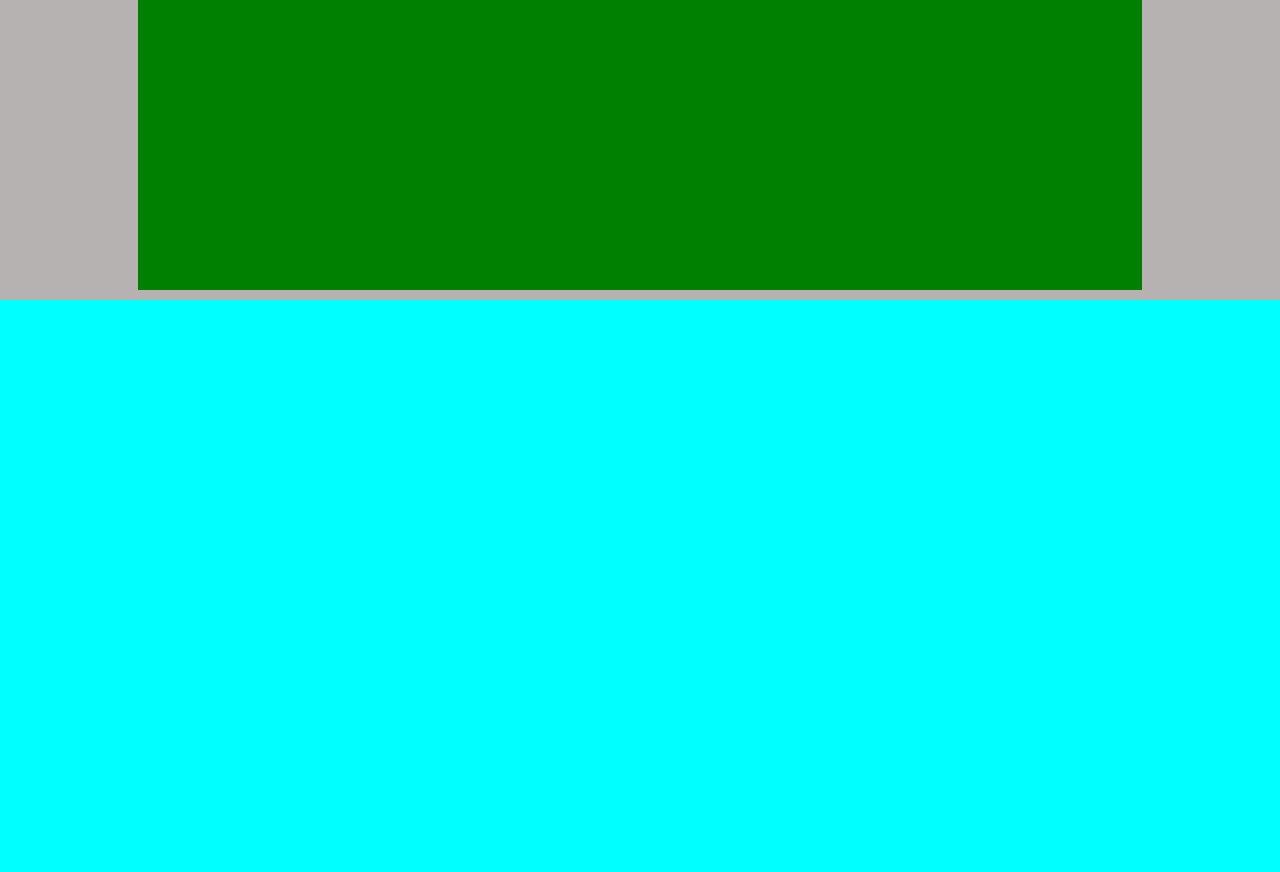
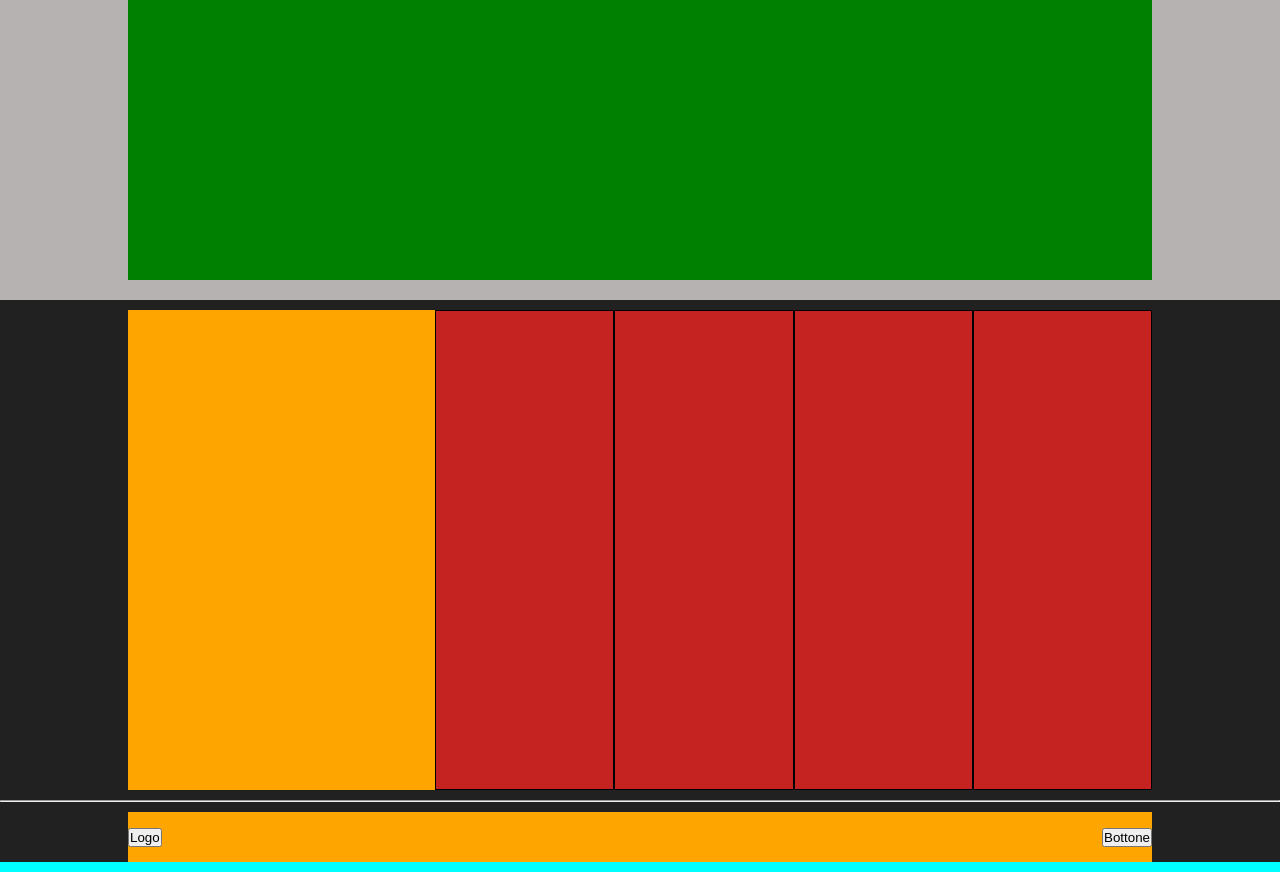
Before and after one commit to Alessandro-Messineo/htmlcss-struttura-discord, a plain HTML site: page index.html in a window 1280 px wide. Shown: the part 1660-2532 px from the top of the page. Before the commit the page ends 1960 px from the top, so only its background shows below. Drawn offline with Linux system fonts and the light colour scheme.

Commit message:
inizializzazione footer

```diff
--- a/css/style.css
+++ b/css/style.css
@@ -35,7 +35,7 @@ body {
 
 }
 
-#section-banner{
+#header-banner{
     background: pink;
     width: 520px;
     height: 220px;
@@ -48,7 +48,7 @@ body {
     display: flex;
     justify-content: center;
     height: 350px;
-    padding: 10px;
+    padding: 20px 0px;
 }
 
 .bg-blue{
@@ -71,7 +71,7 @@ body {
     display: flex;
     justify-content: center;
     height: 600px;
-    padding: 10px;
+    padding: 20px 0px;
 }
 main > div:nth-child(even) {
   background-color: rgb(182, 178, 178);
@@ -80,4 +80,36 @@ main > div:nth-child(even) {
 main > div:nth-child(odd) {
   background-color: white;
 }
+
 /* Stile footer */
+footer{
+    background-color: rgb(34, 33, 33);
+}
+.footer-banner{
+    display: flex;
+    justify-content: center;
+    height: 500px;
+    padding: 10px 0px;
+
+}
+
+.bg-orange{
+    background-color: orange;
+    width: 30%;
+}
+
+.bg-red{
+    background-color: rgb(197, 34, 34);
+    width: calc(70%/4);
+    border: 1px solid black;
+}
+
+#section-footer{
+    display: flex;
+    justify-content: space-between;
+    align-items: center;
+    background-color: orange;
+    height: 50px;
+    margin: 10px auto;
+    width: 80%;
+}
--- a/index.html
+++ b/index.html
@@ -14,7 +14,7 @@
             </section>
         </div>
          <div class="bg-banner">
-            <section id="section-banner" ></section>
+            <section id="header-banner" ></section>
         </div>
     </header>
 
@@ -46,8 +46,25 @@
     </main>
     <!-- Contenuto fondo pagina -->
     <footer>
-        <div></div>
-        <div></div>
+
+        <section class="footer-banner container">
+            <div class="bg-orange"></div>
+            <div class="bg-red"></div>
+            <div class="bg-red"></div>
+            <div class="bg-red"></div>
+            <div class="bg-red"></div>
+        </section>
+
+        <hr>
+
+        <section id="section-footer" >
+            <div>
+                <button>Logo</button>
+            </div>
+            <div>
+            <button>Bottone</button>
+            </div>
+         </section>
     </footer>
 </body>
 </html>
```
